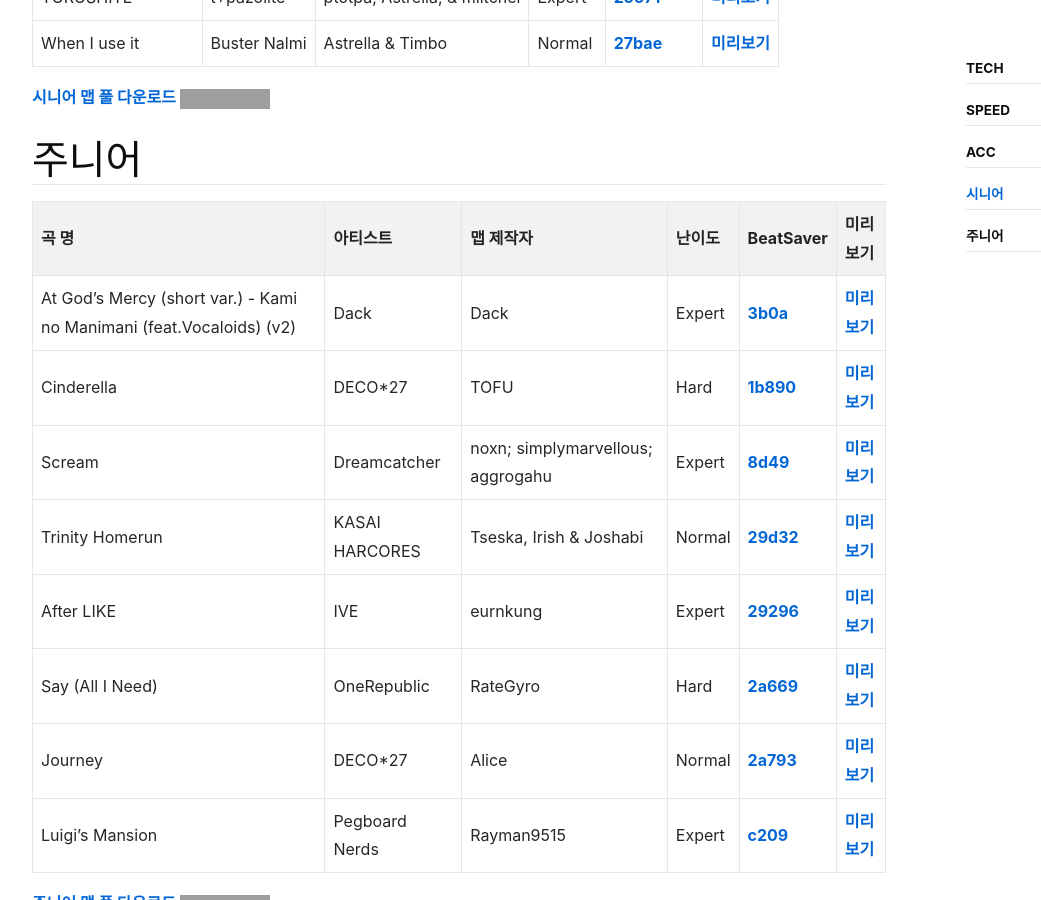
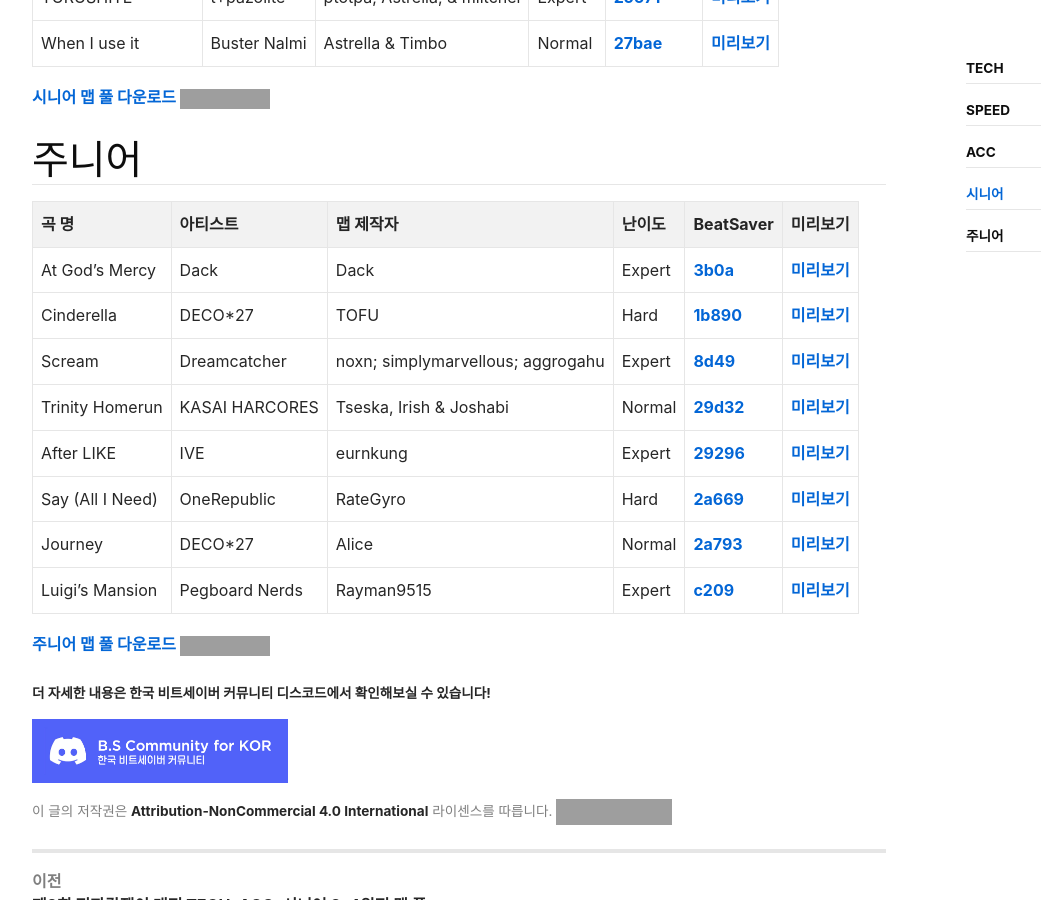
Before and after one commit to BSCKorea/bsckorea.github.io, a Jekyll site: the page built from _posts/kbl_3/2022-10-30-KBL3-Final-Map-pool.md, in a window 1280 px wide and 900 px high, scrolled down 2824 px. Shown: the whole window, without its empty margins (71-1112 px from the left). Built offline with Jekyll 4.4.1, drawn with Linux system fonts in a browser that asks for light colours; some web fonts are replaced; grey boxes are pictures that could not be loaded.

Commit message:
feat: use short title

```diff
--- a/_posts/kbl_3/2022-10-30-KBL3-Final-Map-pool.md
+++ b/_posts/kbl_3/2022-10-30-KBL3-Final-Map-pool.md
@@ -71,15 +71,15 @@
 
 # 주니어
 
-| 곡 명                                                                | 아티스트       | 맵 제작자                         | 난이도 | BeatSaver                                 | 미리보기                                                  |
-| :------------------------------------------------------------------- | :------------- | :-------------------------------- | :----- | :---------------------------------------- | :-------------------------------------------------------- |
-| At God's Mercy (short var.) - Kami no Manimani (feat.Vocaloids) (v2) | Dack           | Dack                              | Expert | [3b0a](https://beatsaver.com/maps/3b0a)   | [미리보기](https://skystudioapps.com/bs-viewer/?id=3b0a)  |
-| Cinderella                                                           | DECO\*27       | TOFU                              | Hard   | [1b890](https://beatsaver.com/maps/1b890) | [미리보기](https://skystudioapps.com/bs-viewer/?id=1b890) |
-| Scream                                                               | Dreamcatcher   | noxn; simplymarvellous; aggrogahu | Expert | [8d49](https://beatsaver.com/maps/8d49)   | [미리보기](https://skystudioapps.com/bs-viewer/?id=8d49)  |
-| Trinity Homerun                                                      | KASAI HARCORES | Tseska, Irish & Joshabi           | Normal | [29d32](https://beatsaver.com/maps/29d32) | [미리보기](https://skystudioapps.com/bs-viewer/?id=29d32) |
-| After LIKE                                                           | IVE            | eurnkung                          | Expert | [29296](https://beatsaver.com/maps/29296) | [미리보기](https://skystudioapps.com/bs-viewer/?id=29296) |
-| Say (All I Need)                                                     | OneRepublic    | RateGyro                          | Hard   | [2a669](https://beatsaver.com/maps/2a669) | [미리보기](https://skystudioapps.com/bs-viewer/?id=2a669) |
-| Journey                                                              | DECO\*27       | Alice                             | Normal | [2a793](https://beatsaver.com/maps/2a793) | [미리보기](https://skystudioapps.com/bs-viewer/?id=2a793) |
-| Luigi's Mansion                                                      | Pegboard Nerds | Rayman9515                        | Expert | [c209](https://beatsaver.com/maps/c209)   | [미리보기](https://skystudioapps.com/bs-viewer/?id=c209)  |
+| 곡 명            | 아티스트       | 맵 제작자                         | 난이도 | BeatSaver                                 | 미리보기                                                  |
+| :--------------- | :------------- | :-------------------------------- | :----- | :---------------------------------------- | :-------------------------------------------------------- |
+| At God's Mercy   | Dack           | Dack                              | Expert | [3b0a](https://beatsaver.com/maps/3b0a)   | [미리보기](https://skystudioapps.com/bs-viewer/?id=3b0a)  |
+| Cinderella       | DECO\*27       | TOFU                              | Hard   | [1b890](https://beatsaver.com/maps/1b890) | [미리보기](https://skystudioapps.com/bs-viewer/?id=1b890) |
+| Scream           | Dreamcatcher   | noxn; simplymarvellous; aggrogahu | Expert | [8d49](https://beatsaver.com/maps/8d49)   | [미리보기](https://skystudioapps.com/bs-viewer/?id=8d49)  |
+| Trinity Homerun  | KASAI HARCORES | Tseska, Irish & Joshabi           | Normal | [29d32](https://beatsaver.com/maps/29d32) | [미리보기](https://skystudioapps.com/bs-viewer/?id=29d32) |
+| After LIKE       | IVE            | eurnkung                          | Expert | [29296](https://beatsaver.com/maps/29296) | [미리보기](https://skystudioapps.com/bs-viewer/?id=29296) |
+| Say (All I Need) | OneRepublic    | RateGyro                          | Hard   | [2a669](https://beatsaver.com/maps/2a669) | [미리보기](https://skystudioapps.com/bs-viewer/?id=2a669) |
+| Journey          | DECO\*27       | Alice                             | Normal | [2a793](https://beatsaver.com/maps/2a793) | [미리보기](https://skystudioapps.com/bs-viewer/?id=2a793) |
+| Luigi's Mansion  | Pegboard Nerds | Rayman9515                        | Expert | [c209](https://beatsaver.com/maps/c209)   | [미리보기](https://skystudioapps.com/bs-viewer/?id=c209)  |
 
 <a href="/playlist/kbsl3_junior_round_3.json" download>주니어 맵 풀 다운로드</a> [![바로 설치](https://img.shields.io/badge/-%EB%B0%94%EB%A1%9C%20%EC%84%A4%EC%B9%98-blue)](bsplaylist://playlist/https://bsckorea.github.io/playlist/kbsl3_junior_round_3.json)
```
